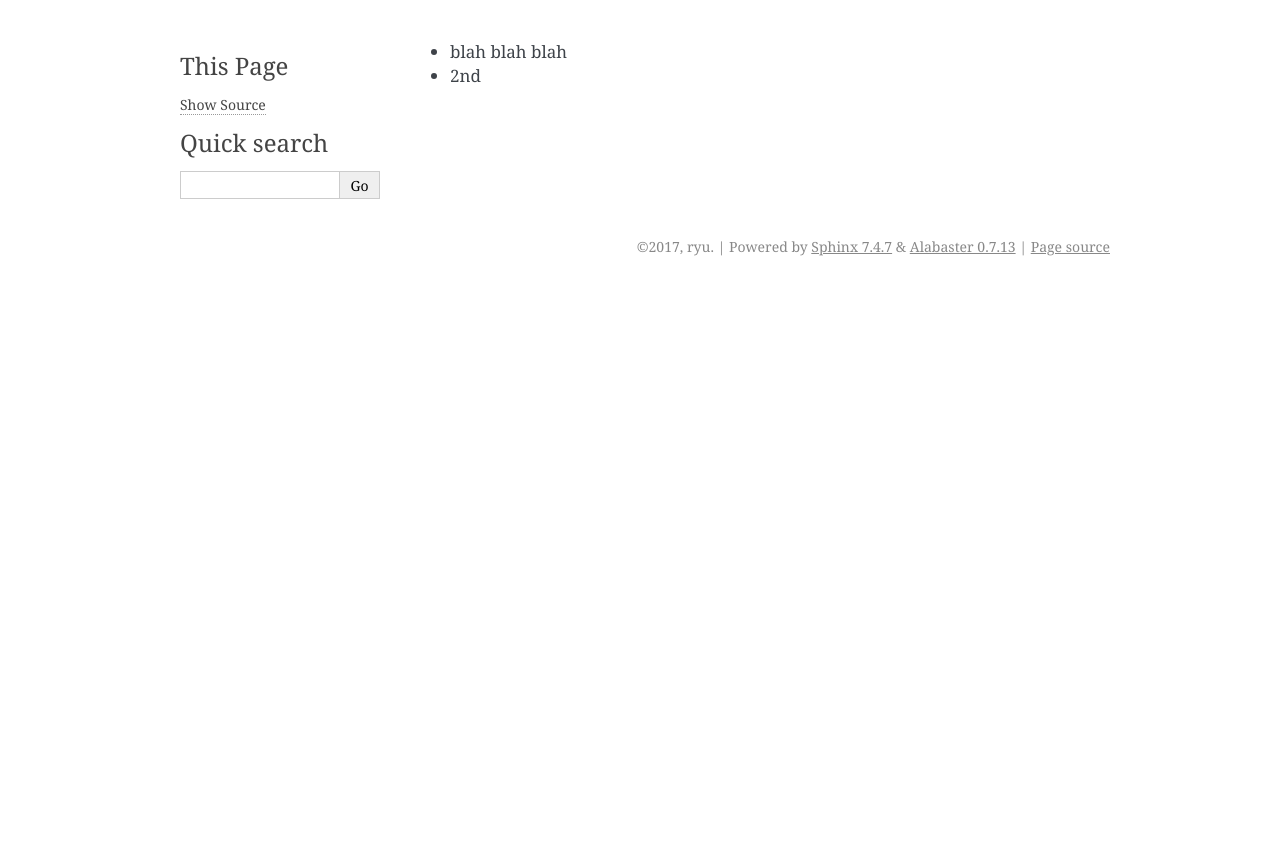
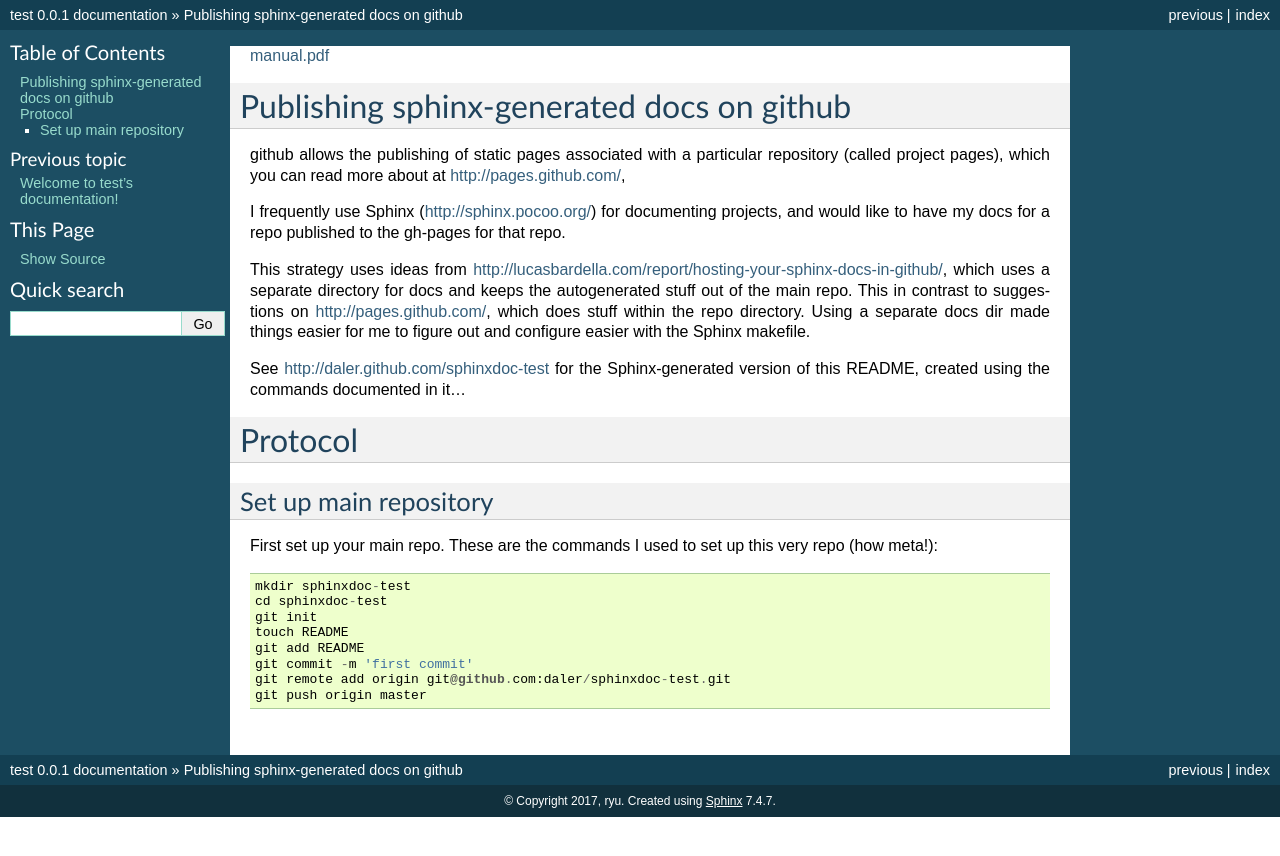
Before and after one commit to dynaryu/sphinxdoc-test, a Sphinx documentation site: the page built from docs/source/includeme.rst, in a window 1280 px wide. Shown: the top 856 px of the page. Built offline with Sphinx 7.4.7, drawn with Linux system fonts in a browser that asks for light colours.

Commit message:
changes to README

```diff
--- a/README.rst
+++ b/README.rst
@@ -1,3 +1,40 @@
+`<manual.pdf>`_
 
-- blah blah blah
-- 2nd
+Publishing sphinx-generated docs on github
+------------------------------------------
+github allows the publishing of static pages associated with a particular
+repository (called project pages), which you can read more about at
+http://pages.github.com/,
+
+I frequently use Sphinx (http://sphinx.pocoo.org/) for documenting
+projects, and would like to have my docs for a repo published to the
+gh-pages for that repo.
+
+This strategy uses ideas from
+http://lucasbardella.com/report/hosting-your-sphinx-docs-in-github/, which
+uses a separate directory for docs and keeps the autogenerated stuff out of
+the main repo.  This in contrast to suggestions on
+http://pages.github.com/, which does stuff within the repo directory.
+Using a separate docs dir made things easier for me to figure out and
+configure easier with the Sphinx makefile.
+
+See http://daler.github.com/sphinxdoc-test for the Sphinx-generated version of
+this README, created using the commands documented in it...
+
+
+Protocol
+--------
+
+Set up main repository
+++++++++++++++++++++++
+First set up your main repo.  These are the commands I used to set up this
+very repo (how meta!)::
+
+    mkdir sphinxdoc-test
+    cd sphinxdoc-test
+    git init
+    touch README
+    git add README
+    git commit -m 'first commit'
+    git remote add origin git@github.com:daler/sphinxdoc-test.git
+    git push origin master
--- a/docs/source/conf.py
+++ b/docs/source/conf.py
@@ -82,7 +82,8 @@ todo_include_todos = False
 # The theme to use for HTML and HTML Help pages.  See the documentation for
 # a list of builtin themes.
 #
-html_theme = 'alabaster'
+#html_theme = 'alabaster'
+html_theme = 'default'
 
 # Theme options are theme-specific and customize the look and feel of a theme
 # further.  For a list of options available for each theme, see the
--- a/docs/source/includeme.rst
+++ b/docs/source/includeme.rst
@@ -1,2 +1 @@
-
 .. include:: ../../README.rst
--- a/docs/source/index.rst
+++ b/docs/source/index.rst
@@ -6,12 +6,12 @@
 Welcome to test's documentation!
 ================================
 
+Contents:
+
 .. toctree::
    :maxdepth: 2
+
    includeme
-   :caption: Contents:
-
-
 
 Indices and tables
 ==================
```
Also changed, not shown: 3 other files.
